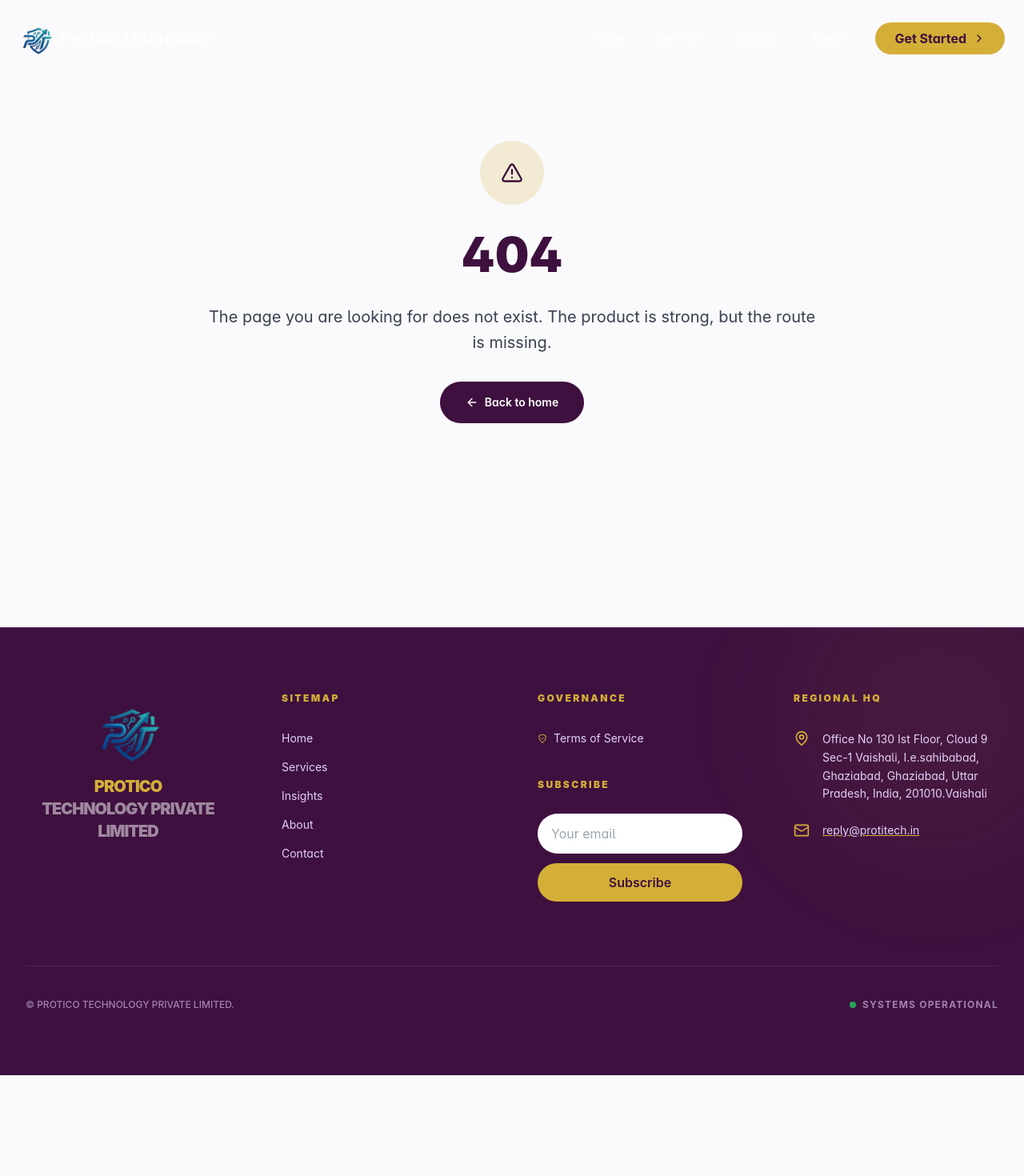
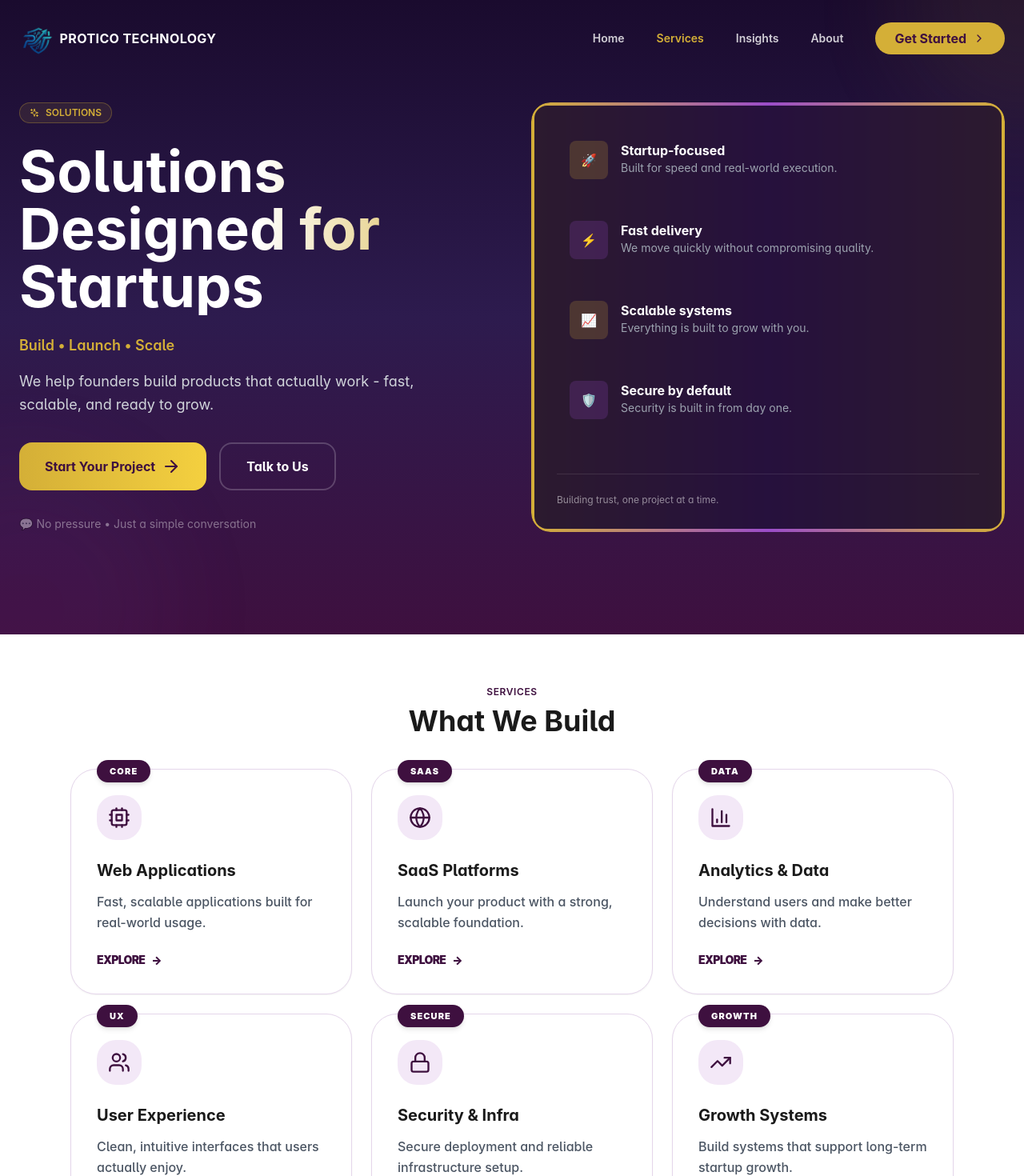
Before and after one commit to Prakharbansall/PROTICO, a React (Vite) app: page /services in a window 1280 px wide. Shown: the top 1470 px of the page at 80% size. Before the commit the page ends 1344 px from the top, so only its background shows below. Built offline with nearby package versions, Linux system fonts and the light colour scheme.

Commit message:
Do same name of the routes

```diff
--- a/src/components/Footer.jsx
+++ b/src/components/Footer.jsx
@@ -18,10 +18,10 @@
 
   const navigationLinks = [
     { name: "Home", path: "/" },
-    { name: "Services", path: "/solutions" },
-    { name: "Insights", path: "/perspectives" },
-    { name: "About", path: "/company" },
-    { name: "Contact", path: "/reach-us" },
+    { name: "Services", path: "/services" },
+    { name: "Insights", path: "/insights" },
+    { name: "About", path: "/about" },
+    { name: "Contact", path: "/contact" },
   ];
 
   const legalLinks = [
--- a/src/components/Navbar.jsx
+++ b/src/components/Navbar.jsx
@@ -16,9 +16,9 @@
 
   const navLinks = [
     { name: "Home", path: "/" },
-    { name: "Services", path: "/solutions" },
-    { name: "Insights", path: "/perspectives" },
-    { name: "About", path: "/company" }
+    { name: "Services", path: "/services" },
+    { name: "Insights", path: "/insights" },
+    { name: "About", path: "/about" }
   ];
 
   const isActive = (path) => location.pathname === path;
@@ -58,7 +58,7 @@
           ))}
 
           <Link
-            to="/reach-us"
+            to="/contact"
             className="bg-[#D4AF37] text-[#3E103F] px-6 py-2 rounded-full font-bold flex items-center gap-2"
           >
             Get Started <ChevronRight size={16} />
@@ -89,7 +89,7 @@
           ))}
 
           <Link
-            to="/reach-us"
+            to="/contact"
             onClick={() => setIsOpen(false)}
             className="block bg-[#D4AF37] text-[#3E103F] py-3 rounded-full font-bold"
           >
--- a/src/pages/Company.jsx
+++ b/src/pages/Company.jsx
@@ -93,8 +93,8 @@
         title="We Build Startups - Not Just Projects"
         description="We are a small team focused on helping founders build real products with speed and clarity."
         features={heroFeatures}
-        primaryCta={{ label: "Start Your Project", to: "/solutions" }}
-        secondaryCta={{ label: "Contact Us", to: "/reach-us" }}
+        primaryCta={{ label: "Start Your Project", to: "/services" }}
+        secondaryCta={{ label: "Contact Us", to: "/contact" }}
       />
 
       {/* STORY */}
@@ -185,7 +185,7 @@
         </p>
 
         <Link
-          to="/reach-us"
+          to="/contact"
           className="bg-[#3E103F] text-white px-8 py-3 rounded-full font-semibold"
         >
           Get Started
--- a/src/pages/Home.jsx
+++ b/src/pages/Home.jsx
@@ -119,8 +119,8 @@
         title="We Build Products That People Actually Use"
         description="We collaborate with ambitious founders to design, build, and launch digital products that solve real problems and scale with confidence."
         features={heroFeatures}
-        primaryCta={{ label: "Start Your Project", to: "/solutions" }}
-        secondaryCta={{ label: "Talk to Us", to: "/reach-us" }}
+        primaryCta={{ label: "Start Your Project", to: "/services" }}
+        secondaryCta={{ label: "Talk to Us", to: "/contact" }}
       />
 
       {/* ABOUT */}
@@ -158,7 +158,7 @@
             </ul>
 
             <Link
-              to="/company"
+              to="/about"
               className="inline-flex items-center gap-2 font-bold text-[#3E103F] border-b-2 border-[#D4AF37]"
             >
               Learn More <ArrowRight className="w-4 h-4" />
@@ -178,7 +178,7 @@
           {services.map((item, i) => (
             <Card
               key={i}
-              to="/solutions"
+              to="/services"
               variant="royal"
               icon={item.icon}
               title={item.title}
@@ -255,7 +255,7 @@
         </p>
 
         <Link
-          to="/reach-us"
+          to="/contact"
           className="bg-[#3E103F] text-white px-10 py-4 rounded-full font-bold inline-flex items-center gap-2"
         >
           Get Started <ArrowRight />
--- a/src/pages/Legal.jsx
+++ b/src/pages/Legal.jsx
@@ -41,8 +41,8 @@
         title="Built on Trust & Transparency"
         description="We believe trust is the foundation of every startup. Here's how we protect your data and respect your privacy."
         features={heroFeatures}
-        primaryCta={{ label: "Explore Services", to: "/solutions" }}
-        secondaryCta={{ label: "Contact Us", to: "/reach-us" }}
+        primaryCta={{ label: "Explore Services", to: "/services" }}
+        secondaryCta={{ label: "Contact Us", to: "/contact" }}
       />
 
       {/* INTRO */}
--- a/src/pages/Perspectives.jsx
+++ b/src/pages/Perspectives.jsx
@@ -127,8 +127,8 @@
         title="How We Think About Building Startups"
         description="These are the principles and lessons that guide how we build, launch, and scale products."
         features={heroFeatures}
-        primaryCta={{ label: "Start a Project", to: "/solutions" }}
-        secondaryCta={{ label: "Contact Us", to: "/reach-us" }}
+        primaryCta={{ label: "Start a Project", to: "/services" }}
+        secondaryCta={{ label: "Contact Us", to: "/contact" }}
       />
 
       {/* PRINCIPLES */}
@@ -209,7 +209,7 @@
         </p>
 
         <Link
-          to="/reach-us"
+          to="/contact"
           className="bg-[#3E103F] text-white px-8 py-3 rounded-full font-semibold inline-flex items-center gap-2"
         >
           Get Started <ArrowRight size={16} />
--- a/src/pages/Solutions.jsx
+++ b/src/pages/Solutions.jsx
@@ -145,8 +145,8 @@
         title="Solutions Designed for Startups"
         description="We help founders build products that actually work - fast, scalable, and ready to grow."
         features={heroFeatures}
-        primaryCta={{ label: "Start Your Project", to: "/reach-us" }}
-        secondaryCta={{ label: "Talk to Us", to: "/reach-us" }}
+        primaryCta={{ label: "Start Your Project", to: "/contact" }}
+        secondaryCta={{ label: "Talk to Us", to: "/contact" }}
       />
 
       {/* SERVICES */}
@@ -155,7 +155,7 @@
           {services.map((item, i) => (
             <Card
               key={i}
-              to="/reach-us"
+              to="/contact"
               icon={item.icon}
               title={item.title}
               description={item.desc}
@@ -172,7 +172,7 @@
           {caseStudies.map((item, i) => (
             <Card
               key={i}
-              to="/reach-us"
+              to="/contact"
               icon={item.icon}
               title={item.title}
               description={item.desc}
@@ -207,7 +207,7 @@
         </p>
 
         <Link
-          to="/reach-us"
+          to="/contact"
           className="bg-[#D4AF37] text-[#3E103F] px-10 py-4 rounded-full font-bold inline-flex items-center gap-2"
         >
           Get Started <ArrowRight />
--- a/src/routes/AppRoutes.jsx
+++ b/src/routes/AppRoutes.jsx
@@ -25,10 +25,10 @@
     <ScrollToTop />
     <Routes>
       <Route path="/" element={<Home />} />
-      <Route path="/company" element={<Company />} />
-      <Route path="/solutions" element={<Solutions />} />
-      <Route path='/perspectives' element={<Perspectives/>}/>
-      <Route path='/reach-us' element={<ReachUs/>}/>
+      <Route path="/about" element={<Company />} />
+      <Route path="/services" element={<Solutions />} />
+      <Route path='/insights' element={<Perspectives/>}/>
+      <Route path='/contact' element={<ReachUs/>}/>
       <Route path="/legal" element={<Legal />} />
       <Route path="*" element={<NotFound />} />
     </Routes>
```
